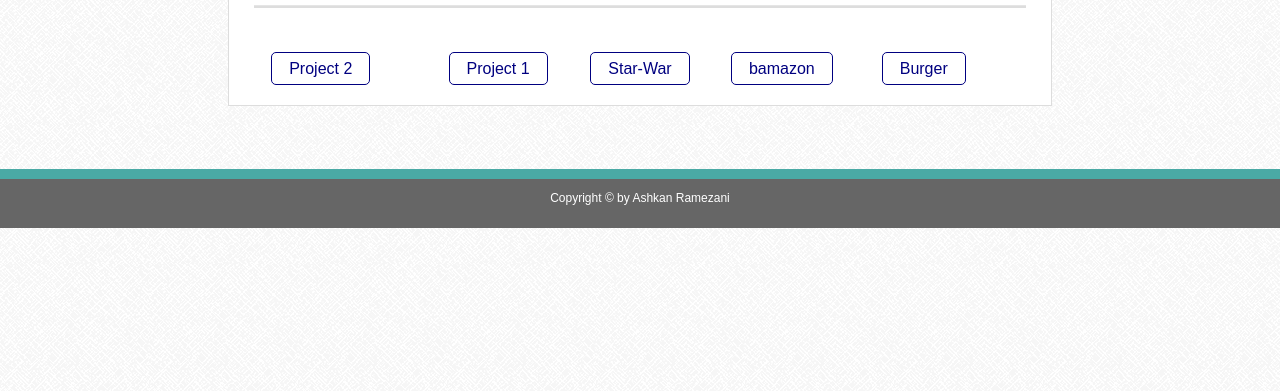
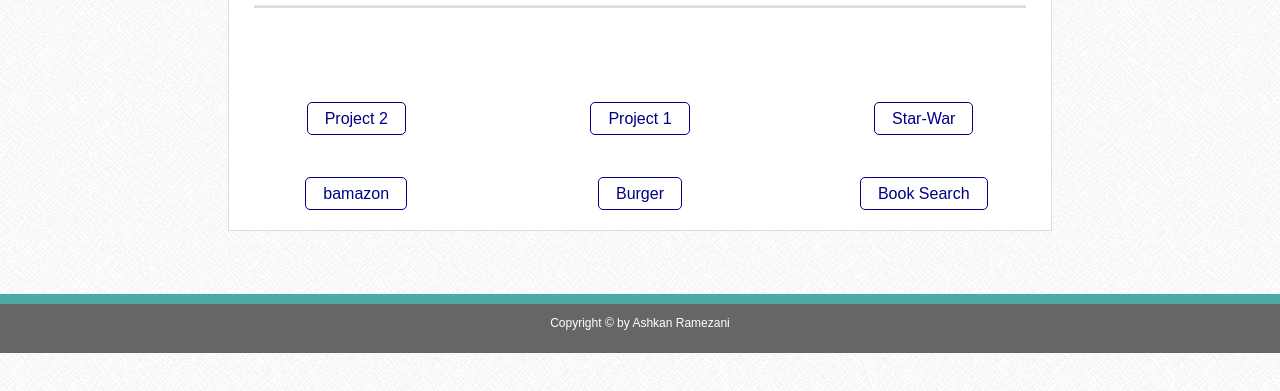
Before and after one commit to ashkaning/Bootstrap-Portfolio, a plain HTML site: page portfolio.html in a window 1280 px wide. Shown: the part 153-544 px from the top of the page. Drawn offline with nearby package versions, Linux system fonts and the light colour scheme; some packages are replaced by stand-ins of ours; a script that the page names is missing.

Commit message:
prortfolio updated

```diff
--- a/assets/style.css
+++ b/assets/style.css
@@ -179,3 +179,6 @@ h1,h2,h3,h4,h5,h6{
     color:white;
     text-decoration: none;
 }
+.portfolio-boxes{
+    margin-top:50px;
+}
--- a/portfolio.html
+++ b/portfolio.html
@@ -88,11 +88,12 @@
 
 
                 <div class="row">
-                   <div class="col-md-3 text-center "><a class="cutomButtonPortfolio" target="_blank" href="https://project-2-ucla.herokuapp.com/">Project 2</a></div>
-                   <div class="col-md-2 text-center "><a class="cutomButtonPortfolio" target="_blank" href="https://reaver2021.github.io/Project-1/">Project 1</a></div>
-                   <div class="col-md-2 text-center "><a class="cutomButtonPortfolio" target="_blank" href="https://ashkaning.github.io/Star-Wars-RPG-Game/">Star-War</a></div>
-                   <div class="col-md-2 text-center "><a class="cutomButtonPortfolio" target="_blank" href="https://github.com/ashkaning/bamazon">bamazon</a></div>
-                   <div class="col-md-2 text-center "><a class="cutomButtonPortfolio" target="_blank" href="https://burger-handlebars-application.herokuapp.com/">Burger</a></div>
+                   <div class="col-md-4 text-center portfolio-boxes"><a class="cutomButtonPortfolio" target="_blank" href="https://project-2-ucla.herokuapp.com/">Project 2</a></div>
+                   <div class="col-md-4 text-center portfolio-boxes"><a class="cutomButtonPortfolio" target="_blank" href="https://reaver2021.github.io/Project-1/">Project 1</a></div>
+                   <div class="col-md-4 text-center portfolio-boxes"><a class="cutomButtonPortfolio" target="_blank" href="https://ashkaning.github.io/Star-Wars-RPG-Game/">Star-War</a></div>
+                   <div class="col-md-4 text-center portfolio-boxes"><a class="cutomButtonPortfolio" target="_blank" href="https://github.com/ashkaning/bamazon">bamazon</a></div>
+                   <div class="col-md-4 text-center portfolio-boxes"><a class="cutomButtonPortfolio" target="_blank" href="https://burger-handlebars-application.herokuapp.com/">Burger</a></div>
+                   <div class="col-md-4 text-center portfolio-boxes"><a class="cutomButtonPortfolio" target="_blank" href="https://google-app-book-search.herokuapp.com/">Book Search</a></div>
                 </div>
                 <br>
 
```
